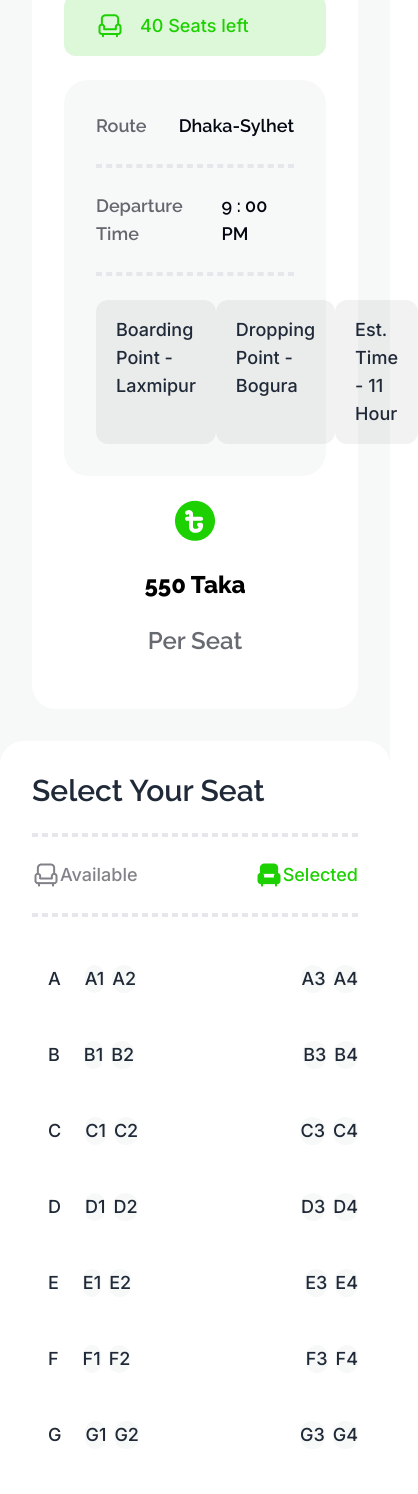
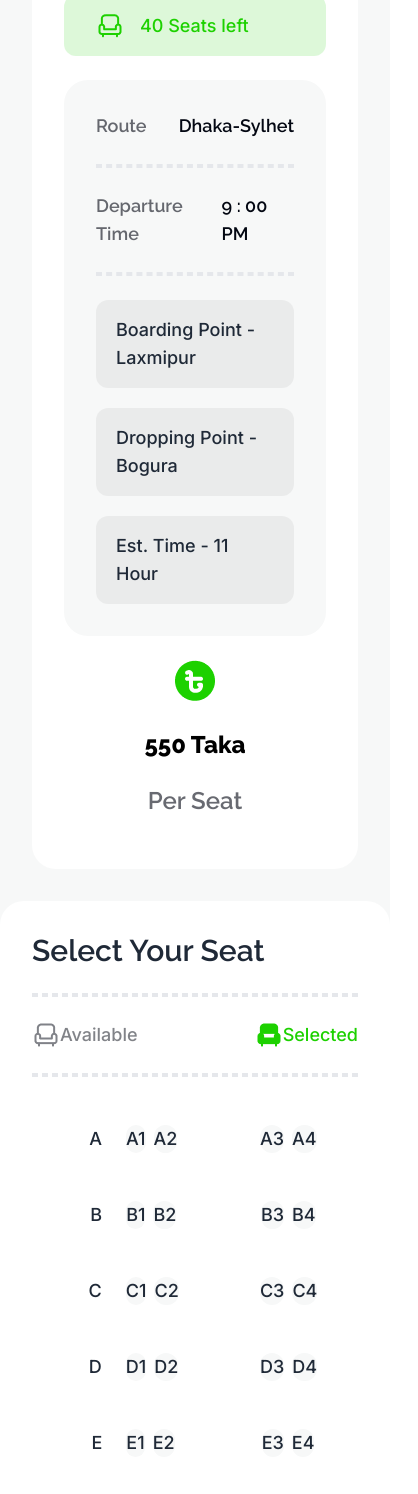
Before and after one commit to Amdadul-HQ/BUS-Ticket-Selling, a plain HTML site: page index.html in a window 390 px wide. Shown: the part 1461-2955 px from the top of the page, 418 px wide, since content can reach past the window. Drawn offline with nearby package versions, Linux system fonts and the light colour scheme.

Commit message:
Responsive complete 80%

```diff
--- a/index.html
+++ b/index.html
@@ -172,7 +172,7 @@
                 Experience the ease of travel planning with our user-friendly online bus ticket platform – book your seats in just a few clicks for a smooth journey ahead.</p>
 
             <div class="lg:w-[80%] p-8 mx-auto max-w-7xl lg:mt-40 mt-8 lg:mb-32">
-                <div class="lg:flex flex-col justify-between gap-x-20 bg-[rgb(255,255,255)] p-8 rounded-3xl">
+                <div class="lg:flex  justify-between gap-x-20 bg-[rgb(255,255,255)] p-8 rounded-3xl">
                     <div class="flex-1">
                         <div class="lg:flex justify-between">
                             <div class="flex items-center space-x-4">
@@ -203,7 +203,7 @@
                                 <p class="font-semibold text-lg text-[rgb(3,7,18)]">9 : 00 PM</p>
                             </div>
                             <hr class="border-dashed border-[2px] my-6">
-                            <div class="font-inter flex justify-around">
+                            <div class="font-inter lg:flex lg:justify-around lg:space-y-0 space-y-5">
                                 <p class="text-lg font-medium px-5 py-4 bg-[rgba(3,7,18,0.05)] rounded-xl">Boarding
                                     Point - Laxmipur</p>
                                 <p class="text-lg font-medium px-5 py-4 bg-[rgba(3,7,18,0.05)] rounded-xl">Dropping
@@ -233,14 +233,14 @@
                     </div>
                     <hr class="border-dashed border-[2px] my-6">
                     <!-- Starring Image -->
-                    <div class="flex justify-end">
+                    <div class="flex lg:justify-end ml-80">
                         <img class="bg-[rgba(3,7,18,0.1)] lg:px-10 lg:py-4 rounded-xl" src="images/stareeing.png" alt="">
                     </div>
                     <!-- Available Seat -->
                     <div class="font-inter text-lg font-medium">
 
                         <!--A Seat -->
-                        <div class="flex justify-between items-center py-6">
+                        <div class="flex lg:justify-between justify-around items-center py-6">
                             <div class="flex items-center gap-x-2 lg:gap-x-8">
                                 <h5 class="px-4">A</h5>
                                 <p class="bg-[rgb(247,248,248)] lg:px-10 lg:py-4 rounded-xl cursor-pointer seat">A1</p>
@@ -253,7 +253,7 @@
                         </div>
                         <!-- A seat end -->
                         <!--B Seat -->
-                        <div class="flex justify-between items-center py-6">
+                        <div class="flex lg:justify-between justify-around items-center py-6">
                             <div class="flex items-center gap-x-2 lg:gap-x-8">
                                 <h5 class="px-4">B</h5>
                                 <p class="bg-[rgb(247,248,248)] lg:px-10 lg:py-4 rounded-xl cursor-pointer seat">B1</p>
@@ -266,7 +266,7 @@
                         </div>
                         <!-- B seat end -->
                         <!--C Seat -->
-                        <div class="flex justify-between items-center py-6">
+                        <div class="flex lg:justify-between justify-around items-center py-6">
                             <div class="flex items-center gap-x-2 lg:gap-x-8">
                                 <h5 class="px-4">C</h5>
                                 <p class="bg-[rgb(247,248,248)] lg:px-10 lg:py-4 rounded-xl cursor-pointer seat">C1</p>
@@ -279,7 +279,7 @@
                         </div>
                         <!-- C seat end -->
                         <!--D Seat -->
-                        <div class="flex justify-between items-center py-6">
+                        <div class="flex lg:justify-between justify-around items-center py-6">
                             <div class="flex items-center gap-x-2 lg:gap-x-8">
                                 <h5 class="px-4">D</h5>
                                 <p class="bg-[rgb(247,248,248)] lg:px-10 lg:py-4 rounded-xl cursor-pointer seat">D1</p>
@@ -292,7 +292,7 @@
                         </div>
                         <!-- D seat end -->
                         <!--E Seat -->
-                        <div class="flex justify-between items-center py-6">
+                        <div class="flex lg:justify-between justify-around items-center py-6">
                             <div class="flex items-center gap-x-2 lg:gap-x-8">
                                 <h5 class="px-4">E</h5>
                                 <p class="bg-[rgb(247,248,248)] lg:px-10 lg:py-4 rounded-xl cursor-pointer seat">E1</p>
@@ -305,7 +305,7 @@
                         </div>
                         <!-- E seat end -->
                         <!--F Seat -->
-                        <div class="flex justify-between items-center py-6">
+                        <div class="flex lg:justify-between justify-around items-center py-6">
                             <div class="flex items-center gap-x-2 lg:gap-x-8">
                                 <h5 class="px-4">F</h5>
                                 <p class="bg-[rgb(247,248,248)] lg:px-10 lg:py-4 rounded-xl cursor-pointer seat">F1</p>
@@ -318,7 +318,7 @@
                         </div>
                         <!-- F seat end -->
                         <!--G Seat -->
-                        <div class="flex justify-between items-center py-6">
+                        <div class="flex lg:justify-between justify-around items-center py-6">
                             <div class="flex items-center gap-x-2 lg:gap-x-8">
                                 <h5 class="px-4">G</h5>
                                 <p class="bg-[rgb(247,248,248)] lg:px-10 lg:py-4 rounded-xl cursor-pointer seat">G1</p>
@@ -331,7 +331,7 @@
                         </div>
                         <!-- G seat end -->
                         <!--H Seat -->
-                        <div class="flex justify-between items-center py-6">
+                        <div class="flex lg:justify-between justify-around items-center py-6">
                             <div class="flex items-center gap-x-2 lg:gap-x-8">
                                 <h5 class="px-4">H</h5>
                                 <p class="bg-[rgb(247,248,248)] lg:px-10 lg:py-4 rounded-xl cursor-pointer seat">H1</p>
@@ -344,7 +344,7 @@
                         </div>
                         <!-- H seat end -->
                         <!--I Seat -->
-                        <div class="flex justify-between items-center py-6">
+                        <div class="flex lg:justify-between justify-around items-center py-6">
                             <div class="flex items-center gap-x-2 lg:gap-x-8">
                                 <h5 class="px-4">I</h5>
                                 <p class="bg-[rgb(247,248,248)] lg:px-10 lg:py-4 rounded-xl cursor-pointer seat">I1</p>
@@ -357,7 +357,7 @@
                         </div>
                         <!-- I seat end -->
                         <!--J Seat -->
-                        <div class="flex justify-between items-center py-6">
+                        <div class="flex lg:justify-between justify-around items-center py-6">
                             <div class="flex items-center gap-x-2 lg:gap-x-8">
                                 <h5 class="px-4">J</h5>
                                 <p class="bg-[rgb(247,248,248)] lg:px-10 lg:py-4 rounded-xl cursor-pointer seat">J1</p>
```
